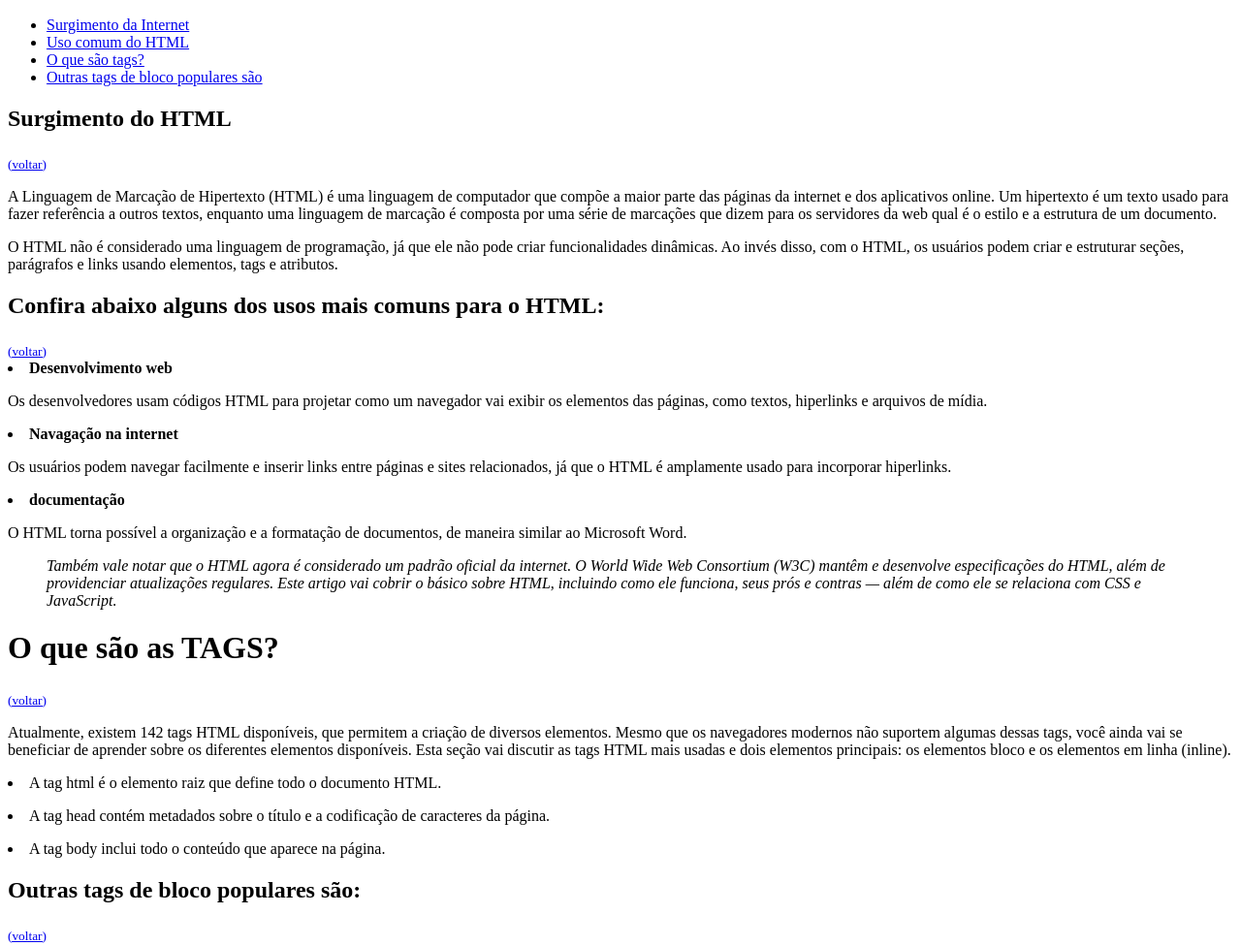
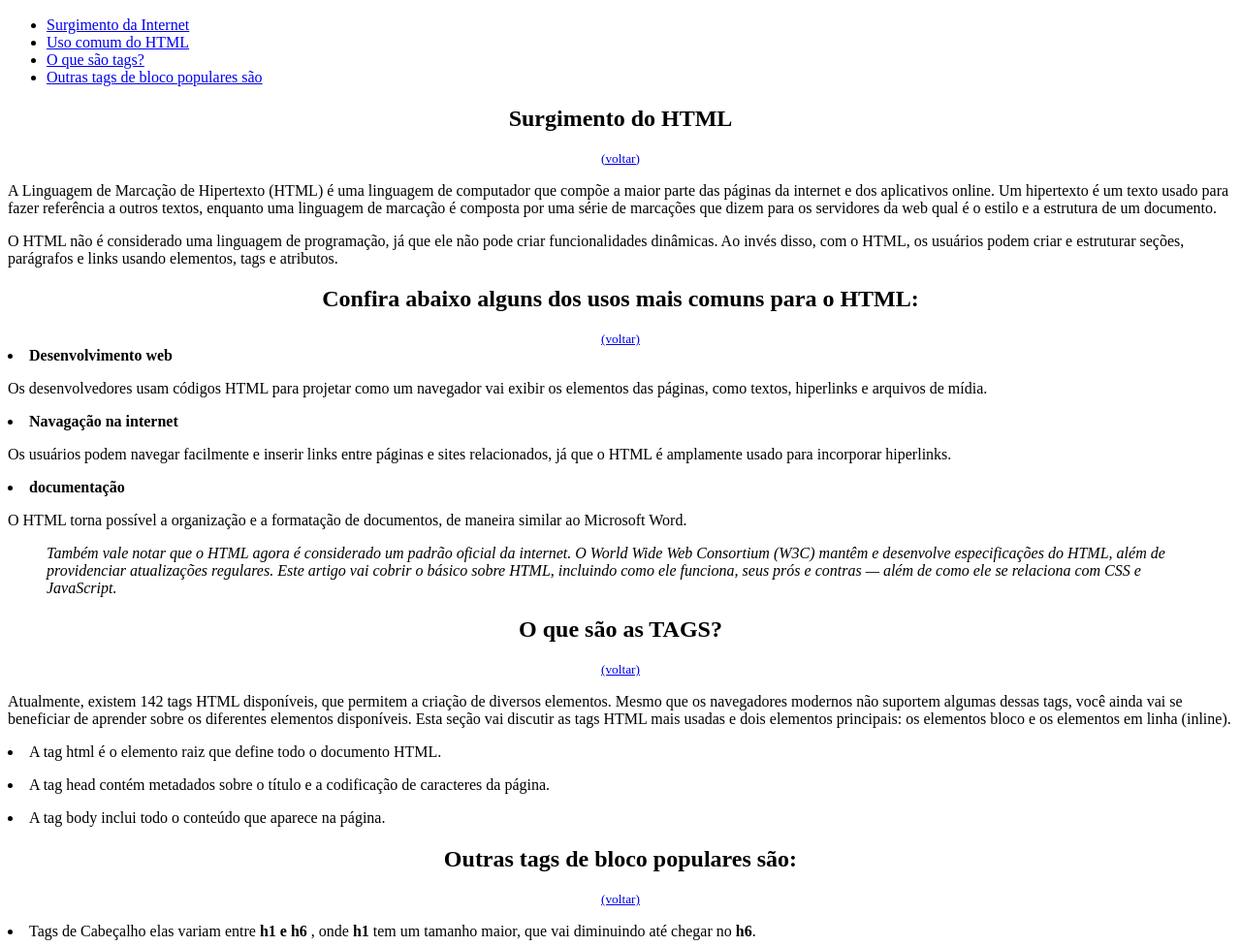
Before and after one commit to danwe1rd/inicio, a plain HTML site: page index.html in a window 1280 px wide. Shown: the part 132-1108 px from the top of the page at 97% size. Drawn offline with Linux system fonts and the light colour scheme.

Commit message:
first commit

```diff
--- a/index.html
+++ b/index.html
@@ -17,14 +17,14 @@
         <li><a href="#Tags-populares">Outras tags de bloco populares são</a></li>
    </ul>
 
-   <h2 id="Surgimento">Surgimento do HTML</h2>
-   <sub><a href="#inicio">(voltar)</a></sub>
+   <h2 id="Surgimento"><center>Surgimento do HTML</center></h2>
+   <sub><a href="#inicio"><center>(voltar)</center></a></sub>
 
   <p>A Linguagem de Marcação de Hipertexto (HTML) é uma linguagem de computador que compõe a maior parte das páginas da internet e dos aplicativos online. Um hipertexto é um texto usado para fazer referência a outros textos, enquanto uma linguagem de marcação é composta por uma série de marcações que dizem para os servidores da web qual é o estilo e a estrutura de um documento.</p>
   <p>O HTML não é considerado uma linguagem de programação, já que ele não pode criar funcionalidades dinâmicas. Ao invés disso, com o HTML, os usuários podem criar e estruturar seções, parágrafos e links usando elementos, tags e atributos.</p>
 
-  <h2 id="uso-comum">Confira abaixo alguns dos usos mais comuns para o HTML:</h2>
-  <sub><a href="#inicio">(voltar)</a></sub>
+  <h2 id="uso-comum"><center>Confira abaixo alguns dos usos mais comuns para o HTML:</center></h2>
+  <sub><a href="#inicio"><center>(voltar)</center></a></sub>
 
   <li><strong>Desenvolvimento web</strong></li>
   <p>Os desenvolvedores usam códigos HTML para projetar como um navegador vai exibir os elementos das páginas, como textos, hiperlinks e arquivos de mídia.</p>
@@ -39,8 +39,8 @@
 
     Este artigo vai cobrir o básico sobre HTML, incluindo como ele funciona, seus prós e contras — além de como ele se relaciona com CSS e JavaScript.</i></blockquote>
 
-    <h1 id="tags">O que são as TAGS?</h1>
-    <sub><a href="#inicio">(voltar)</a></sub>
+    <h2 id="tags"><center>O que são as TAGS?</center></h2>
+    <sub><a href="#inicio"><center>(voltar)</center></a></sub>
     <p>Atualmente, existem 142 tags HTML disponíveis, que permitem a criação de diversos elementos. Mesmo que os navegadores modernos não suportem algumas dessas tags, você ainda vai se beneficiar de aprender sobre os diferentes elementos disponíveis.
     Esta seção vai discutir as tags HTML mais usadas e dois elementos principais: os elementos bloco e os elementos em linha (inline).</p>
 
@@ -58,9 +58,9 @@
 
 
    <h2 id="Tags-populares">
-    Outras tags de bloco populares são:
+    <center>Outras tags de bloco populares são:</center>
    </h2>
-   <sub><a href="#inicio">(voltar)</a></sub>
+   <sub><a href="#inicio"><center>(voltar)</center></a></sub>
    <p><li>
     Tags de Cabeçalho  elas variam entre <strong>h1  e  h6</strong> , onde <strong>h1</strong> tem um tamanho maior, que vai diminuindo até chegar no <strong>h6</strong>.
    </li></p>
@@ -73,6 +73,7 @@
     Tags de lista  possuem diferentes variações. Use a tag  <strong>ol</strong>  para uma lista ordenada, e a tag <strong>ul</strong> para uma lista sem ordem definida. Então, envolva cada item da lista com a tag <strong>li.</strong>
     </li></p>
 <hr>
+
 <H3>Fontes: <a href="https://www.hostinger.com.br/tutoriais/o-que-e-html-conceitos-basicos">Hostinger HTML</a></H3>
 
     </body>
```
